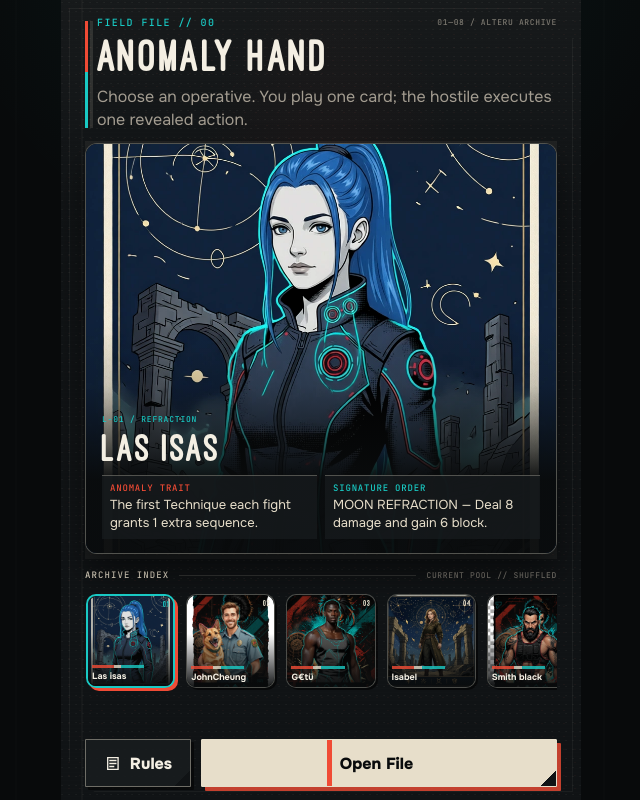
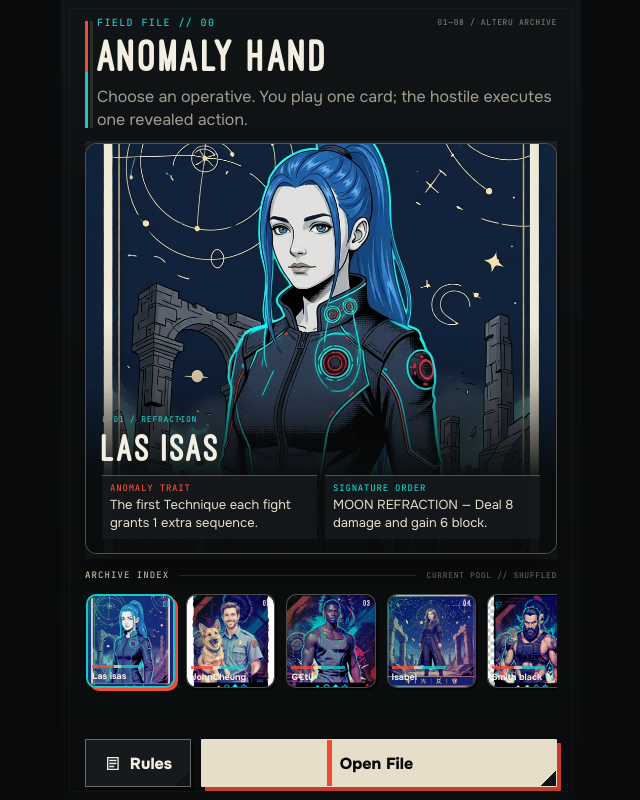
Before and after one commit to yinxinghuan/anomaly-hand, a React (Vite) app: page / in a window 1280 px wide. Shown: the whole page, without its empty margins (319-959 px from the left). Built offline with nearby package versions, Linux system fonts and the light colour scheme.

Commit message:
feat: add holographic tactical cards

```diff
--- a/src/AnomalyHand/AnomalyHand.less
+++ b/src/AnomalyHand/AnomalyHand.less
@@ -68,10 +68,7 @@
   display: grid;
   place-items: center;
   overflow: hidden;
-  background:
-    radial-gradient(circle at 50% -12%, fade(@cyan, 8%), transparent 35%),
-    repeating-linear-gradient(90deg, transparent 0 82px, fade(@paper, 2%) 83px, transparent 84px),
-    #080a0b;
+  background: #080a0b;
 }
 
 .ah {
@@ -82,11 +79,7 @@
   overflow: hidden;
   isolation: isolate;
   color: @chalk;
-  background:
-    radial-gradient(ellipse at 51% 32%, fade(@red, 5%), transparent 38%),
-    linear-gradient(90deg, transparent 20px, fade(@paper, 6%) 21px, transparent 22px),
-    linear-gradient(180deg, fade(@paper, 3%), transparent 30%),
-    @black;
+  background: linear-gradient(180deg, #111416 0%, @ink 100%);
   font-family: @font-body;
   font-kerning: normal;
   user-select: none;
@@ -98,8 +91,7 @@
     inset: 8px;
     z-index: -1;
     pointer-events: none;
-    border: 1px solid fade(@paper, 5%);
-    clip-path: polygon(0 0, 94% 0, 100% 4%, 100% 100%, 5% 100%, 0 96%);
+    border: 1px solid fade(@paper, 3%);
   }
 
   button {
@@ -113,13 +105,8 @@
     inset: 0;
     z-index: -1;
     pointer-events: none;
-    opacity: 0.44;
-    background-image:
-      repeating-linear-gradient(0deg, transparent 0 3px, fade(@paper, 2%) 4px),
-      radial-gradient(circle at 16% 25%, fade(@paper, 10%) 0 0.65px, transparent 0.8px),
-      radial-gradient(circle at 73% 66%, fade(@red, 9%) 0 0.6px, transparent 0.78px);
-    background-size: auto, 7px 9px, 11px 13px;
-    mix-blend-mode: screen;
+    opacity: 0.11;
+    background: repeating-linear-gradient(0deg, transparent 0 5px, fade(@paper, 2%) 6px);
   }
 
   &.is-impact-signature::after {
@@ -896,6 +883,20 @@ html[lang="zh-CN"] .ah-reward-card > strong {
     pointer-events: none;
   }
 
+  &::after {
+    content: "";
+    position: absolute;
+    z-index: 1;
+    inset: 0;
+    pointer-events: none;
+    background: linear-gradient(115deg, #ee4d90 7%, #f5d55a 26%, #52e4c9 45%, #4c8eff 64%, #bd5bea 82%, #ee4d90 100%);
+    background-position: 0% 50%;
+    background-size: 240% 240%;
+    mix-blend-mode: color-dodge;
+    opacity: .32;
+    animation: ah-card-foil 6.4s ease-in-out infinite alternate;
+  }
+
   &::before {
     content: "";
     position: absolute;
@@ -916,6 +917,9 @@ html[lang="zh-CN"] .ah-reward-card > strong {
     outline: 2px solid @paper;
     outline-offset: 1px;
   }
+
+  &:hover::after,
+  &:focus-visible::after { opacity: .54; animation-duration: 2.8s; }
 
   &.is-selected {
     border: 2px solid @cyan;
@@ -1099,34 +1103,19 @@ html[lang="zh-CN"] .ah-reward-card > strong {
   min-height: 0;
   overflow: hidden;
   background:
-    radial-gradient(circle at 52% 45%, fade(@cyan, 10%), transparent 24%),
-    linear-gradient(fade(@ink, 42%), fade(@ink, 58%)),
-    url("./img/interface/battle-table.webp") center 46% / cover,
-    linear-gradient(146deg, transparent 0 55%, fade(@cyan, 7%) 55% 55.4%, transparent 55.4%),
-    repeating-linear-gradient(90deg, transparent 0 27px, fade(@paper, 3%) 28px),
-    fade(@ink, 18%);
-
-  &::before {
-    content: "CASE MATERIAL / ACTIVE";
-    position: absolute;
-    top: 44%;
-    left: 50%;
-    color: fade(@paper, 11%);
-    font: 500 21px/1 "AH Mono", monospace;
-    letter-spacing: .14em;
-    transform: translate(-50%, -50%) rotate(-90deg);
-    white-space: nowrap;
-  }
+    linear-gradient(180deg, fade(@ink, 32%), fade(@ink, 71%)),
+    url("./img/interface/battle-table.webp") center 46% / cover;
+
+  &::before { display: none; }
 
   &::after {
     content: "";
     position: absolute;
     z-index: 1;
-    inset: 7px;
+    inset: 0;
     pointer-events: none;
-    border: 1px solid fade(@paper, 13%);
-    clip-path: polygon(0 0, 94% 0, 100% 7%, 100% 100%, 7% 100%, 0 93%);
-    box-shadow: inset 0 0 0 7px fade(@ink, 18%);
+    border: 0;
+    box-shadow: inset 0 -26px 32px fade(@ink, 42%);
   }
 
   &__atmosphere {
@@ -1135,7 +1124,7 @@ html[lang="zh-CN"] .ah-reward-card > strong {
     z-index: 2;
     overflow: hidden;
     pointer-events: none;
-    opacity: .8;
+    display: none;
 
     i {
       position: absolute;
@@ -2896,9 +2885,12 @@ html[lang="zh-CN"] .ah-reward-card > strong {
 }
 
 @keyframes ah-card-foil {
-  0%, 72%, 100% { filter: brightness(1); opacity: 1; }
-  80% { filter: brightness(1.65) saturate(1.2); opacity: .92; }
-  88% { filter: brightness(1.08); }
+  from { background-position: 0% 50%; }
+  to { background-position: 100% 50%; }
+}
+
+@media (prefers-reduced-motion: reduce) {
+  .ah-card::after { animation: none; background-position: 42% 50%; }
 }
 
 @keyframes ah-enemy-hit {
```
Also changed, not shown: doc/technical.md (+1 -1 lines), doc/visual.md (+3 -3 lines), public/THIRD_PARTY_NOTICES.txt (added), 1 other file (tests, documents, lock files or other folders).
